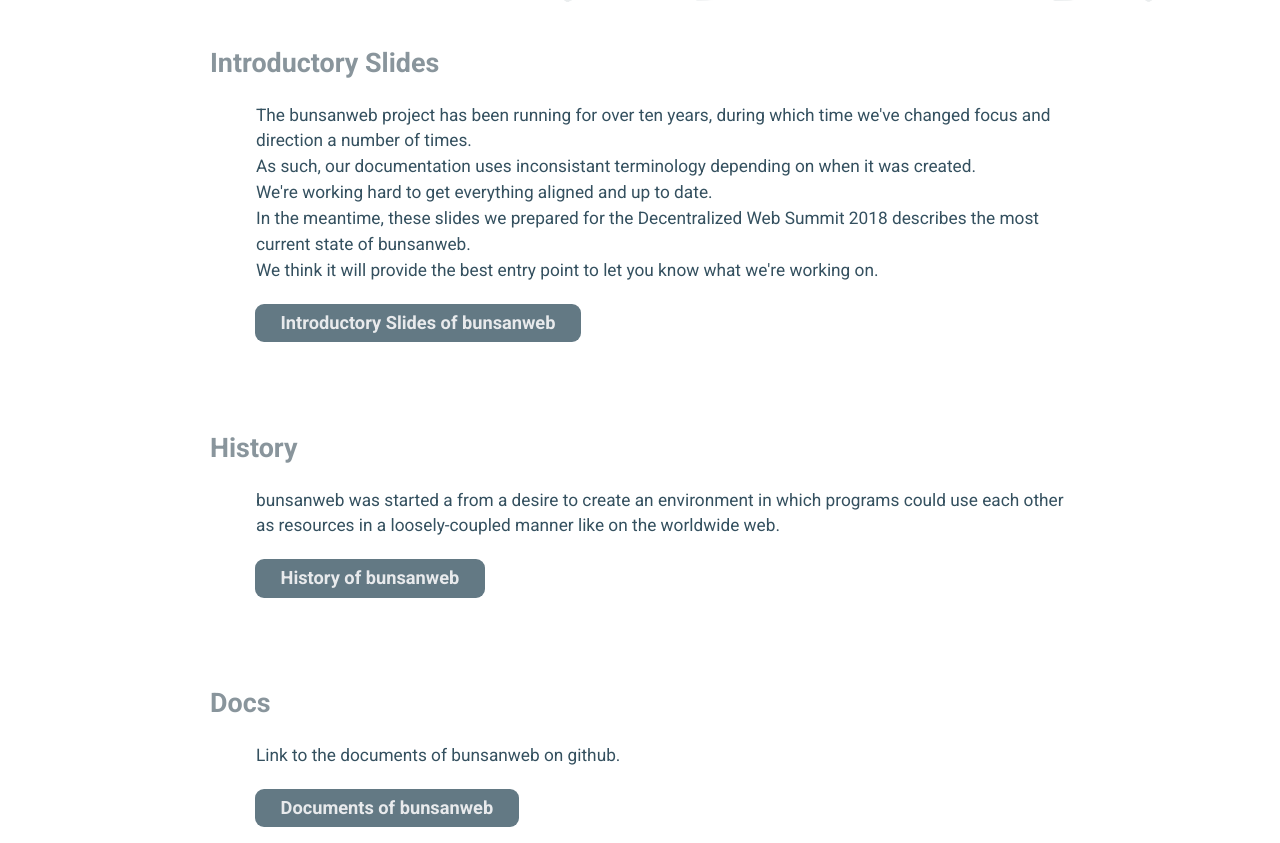
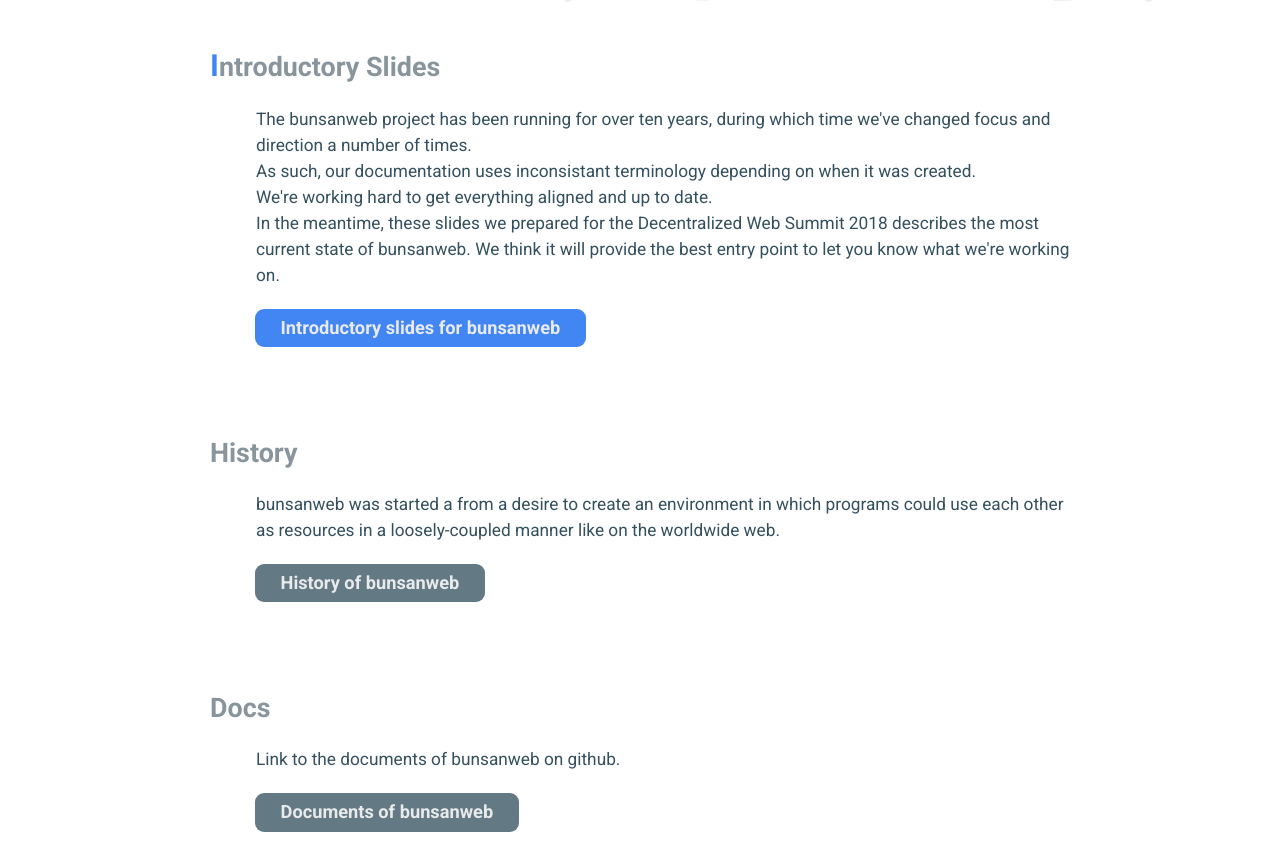
Before and after one commit to bunsanweb/bunsanweb.github.io, a plain HTML site: page index.html in a window 1280 px wide. Shown: the part 1315-2158 px from the top of the page. Drawn offline with nearby package versions, Linux system fonts and the light colour scheme.

Commit message:
link button color changed

```diff
--- a/css/custom.css
+++ b/css/custom.css
@@ -258,7 +258,7 @@ nav li + li{
 
 
 /* mission_btn */
-a.mission_btn{
+a.mission_btn, a.slide_btn {
   display: inline-block;
   margin: 30px auto 30px;
   padding: 0.55em 1.4em;
@@ -291,6 +291,24 @@ a.mission_btn:hover{
 .main_contents a.mission_btn:hover{
   background-color: #34505f;
 }
+
+
+.main_contents a.slide_btn{
+  margin: 20px auto 35px 65px;
+  padding: 0.55em 1.4em;
+  line-height: 1;
+  color: #e8eaec;
+  background-color: #4286f4;
+  text-align: center;
+  text-decoration: none;
+  font-size: 1.14rem;
+  font-weight:bold;
+  border-radius: 9px;
+}
+.main_contents a.slide_btn:hover{
+  background-color: #34505f;
+}
+
 
 .contact a.mission_btn{
   display: inline-block;
@@ -343,6 +361,13 @@ a.mission_btn{
   border-radius: 9px;
 }
 
+.main_contents a.slide_btn{
+  margin: 20px auto 35px 35px;
+  padding: 0.55em 1.4em;
+  font-size: 1rem;
+  border-radius: 9px;
+}
+
 .contact a.mission_btn{
   margin: 20px auto 35px 35px;
   padding: 0.55em 1.4em;
@@ -384,6 +409,13 @@ height:100%;
   letter-spacing: 0;
   color: #89959c;
   margin: 2em auto 0.8em 20px;
+}
+
+.main_contents H3 .blue{
+  font-size: 1.90rem;
+  font-weight:bold;
+  letter-spacing: 0;
+  color: #4286f4;
 }
 
 .main_contents H4{
--- a/index.html
+++ b/index.html
@@ -105,18 +105,20 @@ Endpoint-relative hyperlinked space:
 </li></ul>
 
 
-<H3>Introductory Slides</H3>
+<H3><span class="blue">I</span>ntroductory Slides</H3>
 
 <div class="column">
 <p class="txt">
 The bunsanweb project has been running for over ten years, during which time we&#39;ve changed focus and direction a number of times. <br>
 As such, our documentation uses inconsistant terminology depending on when it was created. <br>
 We&#39;re working hard to get everything aligned and up to date. <br>
-In the meantime, these slides we prepared for the Decentralized Web Summit 2018 describes the most current state of bunsanweb. <br>
-We think it will provide the best entry point to let you know what we&#39;re working on.</p>
+In the meantime, these slides we prepared for the Decentralized Web Summit 2018 describes the most current state of bunsanweb. We think it will provide the best entry point to let you know what we&#39;re working on.
+</p>
 </div>
 
-<a href="https://bunsanweb.github.io/summit2018repo/slide.html" class="mission_btn">Introductory Slides of bunsanweb</a>
+
+
+<a href="https://bunsanweb.github.io/summit2018repo/slide.html" class="slide_btn">Introductory slides for bunsanweb</a>
 
 <H3>History</H3>
 
@@ -126,9 +128,6 @@ bunsanweb was started a from a desire to create an environment in which programs
 </div>
 
 <a href="/history/" class="mission_btn">History of bunsanweb</a>
-
-
-
 
 
 
```
